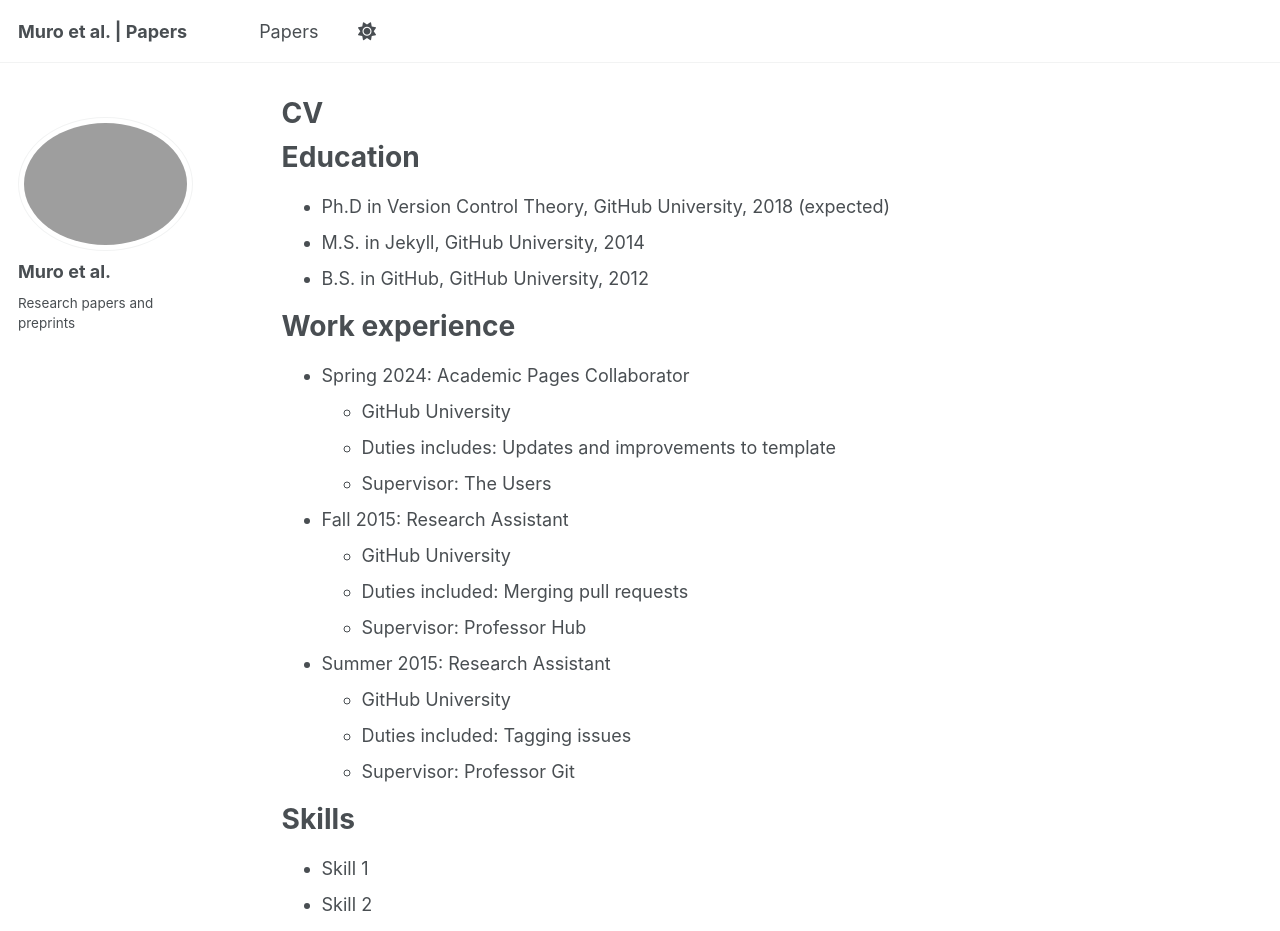
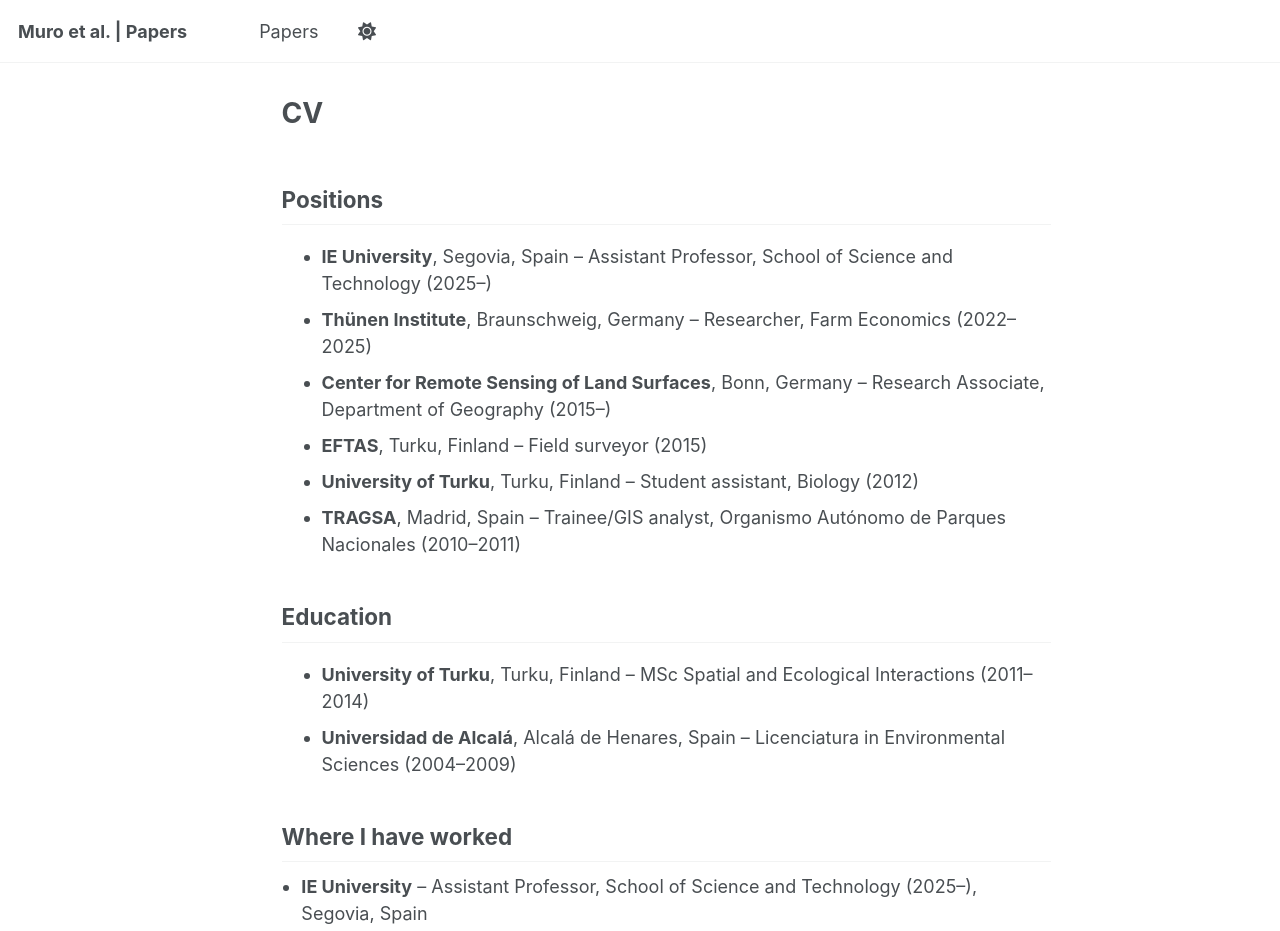
Before and after one commit to Havi-muro/muro-et-al, a Jekyll site: the page built from _pages/cv.md, in a window 1280 px wide and 1400 px high. Shown: the top 931 px of the window. Built offline with Jekyll 4.4.1, drawn with Linux system fonts in a browser that asks for light colours; a style sheet for code colours, icons or effects is not loaded; some of the changed text lies outside the part shown.

Commit message:
Add a short CV built from ORCID and a map of the places worked

```diff
--- /dev/null
+++ b/_includes/cv.md
@@ -0,0 +1,28 @@
+## Positions
+
+- **IE University**, Segovia, Spain – Assistant Professor, School of Science and Technology (2025–)
+- **Thünen Institute**, Braunschweig, Germany – Researcher, Farm Economics (2022–2025)
+- **Center for Remote Sensing of Land Surfaces**, Bonn, Germany – Research Associate, Department of Geography (2015–)
+- **EFTAS**, Turku, Finland – Field surveyor (2015)
+- **University of Turku**, Turku, Finland – Student assistant, Biology (2012)
+- **TRAGSA**, Madrid, Spain – Trainee/GIS analyst, Organismo Autónomo de Parques Nacionales (2010–2011)
+
+## Education
+
+- **University of Turku**, Turku, Finland – MSc Spatial and Ecological Interactions (2011–2014)
+- **Universidad de Alcalá**, Alcalá de Henares, Spain – Licenciatura in Environmental Sciences (2004–2009)
+
+## Where I have worked
+
+<ul class="cv-positions">
+  <li data-place="Segovia, Spain" data-lat="40.9429" data-lon="-4.1088"><strong>IE University</strong> – Assistant Professor, School of Science and Technology (2025–), Segovia, Spain</li>
+  <li data-place="Braunschweig, Germany" data-lat="52.2689" data-lon="10.5268"><strong>Thünen Institute</strong> – Researcher, Farm Economics (2022–2025), Braunschweig, Germany</li>
+  <li data-place="Bonn, Germany" data-lat="50.7374" data-lon="7.0982"><strong>Center for Remote Sensing of Land Surfaces</strong> – Research Associate, Department of Geography (2015–), Bonn, Germany</li>
+  <li data-place="Turku, Finland" data-lat="60.4518" data-lon="22.2666"><strong>EFTAS</strong> – Field surveyor (2015), Turku, Finland</li>
+  <li data-place="Turku, Finland" data-lat="60.4518" data-lon="22.2666"><strong>University of Turku</strong> – Student assistant, Biology (2012), Turku, Finland</li>
+  <li data-place="Madrid, Spain" data-lat="40.4168" data-lon="-3.7038"><strong>TRAGSA</strong> – Trainee/GIS analyst, Organismo Autónomo de Parques Nacionales (2010–2011), Madrid, Spain</li>
+</ul>
+
+<div id="cv-map" class="cv-map" role="region" aria-label="Map of the places where Javier Muro has worked"></div>
+
+*Positions and education follow the [ORCID record](https://orcid.org/0000-0001-5127-8983).*
--- a/_includes/head/custom.html
+++ b/_includes/head/custom.html
@@ -23,3 +23,9 @@
 {% if page.layout == "project" %}
 <link rel="stylesheet" href="{{ base_path }}/assets/css/project.css">
 {% endif %}
+{% if page.cv_map %}
+<link rel="stylesheet" href="https://unpkg.com/leaflet@1.9.4/dist/leaflet.css" integrity="sha256-p4NxAoJBhIIN+hmNHrzRCf9tD/miZyoHS5obTRR9BMY=" crossorigin="">
+<link rel="stylesheet" href="{{ base_path }}/assets/css/cv.css">
+<script src="https://unpkg.com/leaflet@1.9.4/dist/leaflet.js" integrity="sha256-20nQCchB9co0qIjJZRGuk2/Z9VM+kNiyxNV1lvTlZBo=" crossorigin="" defer></script>
+<script src="{{ base_path }}/assets/js/cv-map.js" defer></script>
+{% endif %}
--- a/_pages/cv.md
+++ b/_pages/cv.md
@@ -1,64 +1,9 @@
 ---
-layout: archive
+layout: single
 title: "CV"
 permalink: /cv/
-author_profile: true
-redirect_from:
-  - /resume
+author_profile: false
+cv_map: true
 ---
 
-{% include base_path %}
-
-Education
-======
-* Ph.D in Version Control Theory, GitHub University, 2018 (expected)
-* M.S. in Jekyll, GitHub University, 2014
-* B.S. in GitHub, GitHub University, 2012
-
-Work experience
-======
-* Spring 2024: Academic Pages Collaborator
-  * GitHub University
-  * Duties includes: Updates and improvements to template
-  * Supervisor: The Users
-
-* Fall 2015: Research Assistant
-  * GitHub University
-  * Duties included: Merging pull requests
-  * Supervisor: Professor Hub
-
-* Summer 2015: Research Assistant
-  * GitHub University
-  * Duties included: Tagging issues
-  * Supervisor: Professor Git
-
-Skills
-======
-* Skill 1
-* Skill 2
-  * Sub-skill 2.1
-  * Sub-skill 2.2
-  * Sub-skill 2.3
-* Skill 3
-
-Publications
-======
-  <ul>{% for post in site.publications reversed %}
-    {% include archive-single-cv.html %}
-  {% endfor %}</ul>
-
-Talks
-======
-  <ul>{% for post in site.talks reversed %}
-    {% include archive-single-talk-cv.html  %}
-  {% endfor %}</ul>
-
-Teaching
-======
-  <ul>{% for post in site.teaching reversed %}
-    {% include archive-single-cv.html %}
-  {% endfor %}</ul>
-
-Service and leadership
-======
-* Currently signed in to 43 different slack teams
+{% include cv.md %}
--- /dev/null
+++ b/assets/css/cv.scss
@@ -0,0 +1,42 @@
+---
+---
+
+.cv-positions {
+  margin: 0 0 1.5rem 1.1rem;
+  padding: 0;
+}
+
+.cv-positions li {
+  margin-bottom: 0.55rem;
+}
+
+.cv-map {
+  height: 26rem;
+  margin: 1.25rem 0 0.75rem;
+  border-radius: 0.5rem;
+  overflow: hidden;
+  z-index: 0;
+  background: #f4f4f5;
+}
+
+.cv-map:empty {
+  display: none;
+}
+
+html[data-theme="dark"] .cv-map {
+  background: #27272a;
+}
+
+.leaflet-container {
+  font: inherit;
+}
+
+.leaflet-popup-content {
+  line-height: 1.5;
+}
+
+@media (max-width: 37.5em) {
+  .cv-map {
+    height: 20rem;
+  }
+}
--- /dev/null
+++ b/assets/js/cv-map.js
@@ -0,0 +1,62 @@
+(function () {
+  function ready(fn) {
+    if (document.readyState !== "loading") {
+      fn();
+    } else {
+      document.addEventListener("DOMContentLoaded", fn);
+    }
+  }
+
+  ready(function () {
+    var el = document.getElementById("cv-map");
+    if (!el || typeof L === "undefined") {
+      return;
+    }
+
+    var items = document.querySelectorAll(".cv-positions li[data-lat]");
+    var places = {};
+    var order = [];
+
+    Array.prototype.forEach.call(items, function (li) {
+      var key = li.getAttribute("data-place") || "";
+      if (!places[key]) {
+        places[key] = {
+          place: key,
+          lat: parseFloat(li.getAttribute("data-lat")),
+          lon: parseFloat(li.getAttribute("data-lon")),
+          roles: []
+        };
+        order.push(key);
+      }
+      places[key].roles.push(li.innerHTML.trim());
+    });
+
+    var map = L.map(el, { scrollWheelZoom: false });
+    L.tileLayer("https://{s}.tile.openstreetmap.org/{z}/{x}/{y}.png", {
+      maxZoom: 18,
+      attribution:
+        '&copy; <a href="https://www.openstreetmap.org/copyright">OpenStreetMap</a> contributors'
+    }).addTo(map);
+
+    var bounds = [];
+
+    order.forEach(function (key) {
+      var p = places[key];
+      var marker = L.circleMarker([p.lat, p.lon], {
+        radius: 9,
+        weight: 2,
+        color: "#1d4ed8",
+        fillColor: "#3b82f6",
+        fillOpacity: 0.85
+      }).addTo(map);
+
+      marker.bindTooltip(p.place, { direction: "top", offset: [0, -6] });
+      marker.bindPopup("<strong>" + p.place + "</strong><br>" + p.roles.join("<br>"));
+      bounds.push([p.lat, p.lon]);
+    });
+
+    if (bounds.length) {
+      map.fitBounds(bounds, { padding: [36, 36] });
+    }
+  });
+})();
```
Also changed, not shown: _pages/about.md (+6 -3 lines).
